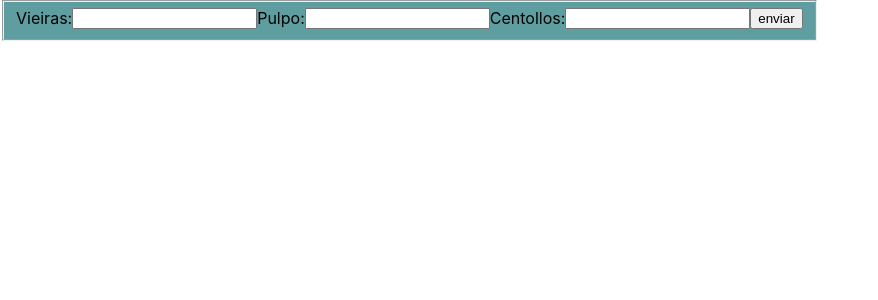
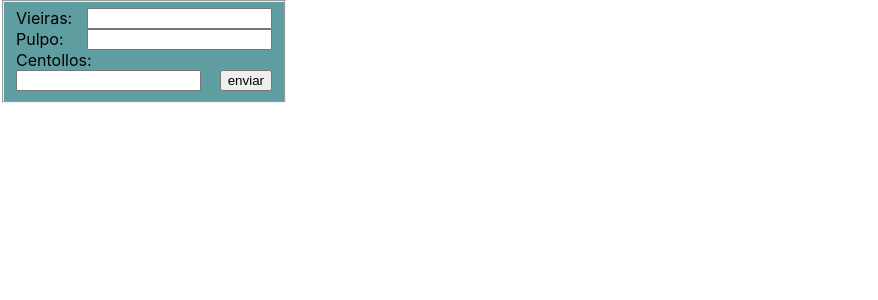
Before and after one commit to KevinTomasKlein/Kata-Lonja-React, a React (Create React App) app in the folder my-app/: page / in a window 1280 px wide. Shown: the top 300 px of the page, without its empty margins (0-878 px from the left). Built offline with nearby package versions, Linux system fonts and the light colour scheme.

Commit message:
Kevin:Funcion FormularioPeso() con prubeas para recoger los datos

```diff
--- a/my-app/src/App.css
+++ b/my-app/src/App.css
@@ -38,7 +38,8 @@
 }
 fieldset {
   display: flex;
-  width: 50%;
+  width: 20%;
+  flex-wrap: wrap;
   justify-content: space-between;
   background-color: cadetblue;
 }
--- a/my-app/src/App.tsx
+++ b/my-app/src/App.tsx
@@ -1,26 +1,46 @@
 import React from "react";
-import logo from "./logo.svg";
+
 import "./App.css";
 
+function FormularioPeso() {
+
+  function handleSubmit(event:any) {
+    event.preventDefault()
+    console.log('pesos enviados');
+    const vieiras: number = event.target.elements.vieirasInput.value;
+    const pulpo: number = event.target.elements.pulpoInput.value;
+    const centollos: number = event.target.elements.centollosInput.value;
+    alert(vieiras);
+    alert(pulpo);
+    alert(centollos)
+  }
+
+  return (
+    <form onSubmit={handleSubmit}>
+      <fieldset>
+        <label htmlFor="vieirasInput">Vieiras:</label>
+        <input type='number' id="vieirasInput"></input>
+
+        <label htmlFor="pulpoInput">Pulpo:</label>
+        <input type='number' id="pulpoInput"></input>
+
+        <label htmlFor="centollosInput">Centollos:</label>
+        <input type='number' id="centollosInput"></input>
+
+        <input type="submit" value="enviar" />
+      </fieldset>
+    </form>
+  )
+}
+
 function App() {
+
   return (
     <div className="App">
       <header>
         <title>Kata Lonja React</title>
       </header>
-      <body>
-        <form>
-          <fieldset>
-            <label htmlFor="vieiras">Vieiras:</label>
-            <input id="vieiras"></input>
-            <label htmlFor="pulpo">Pulpo:</label>
-            <input id="pulpo"></input>
-            <label htmlFor="centollos">Centollos:</label>
-            <input type="text" id="centollos"></input>
-            <input type="button" value="enviar"/>
-          </fieldset>
-        </form>
-      </body>
+      <FormularioPeso />
     </div>
   );
 }
```
